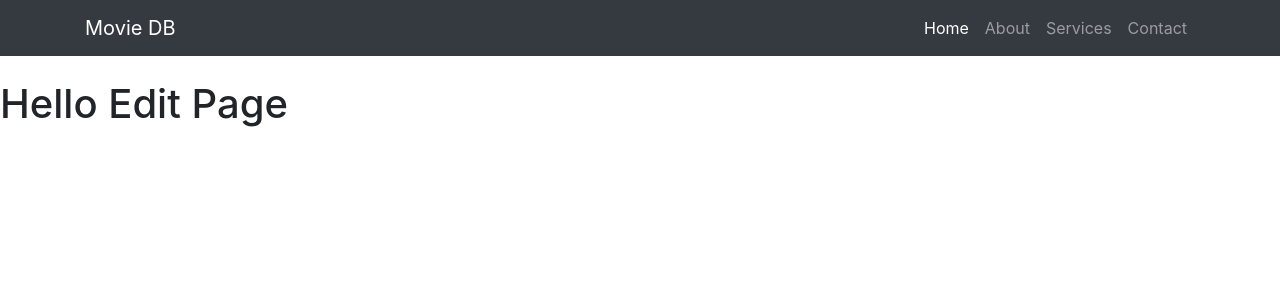
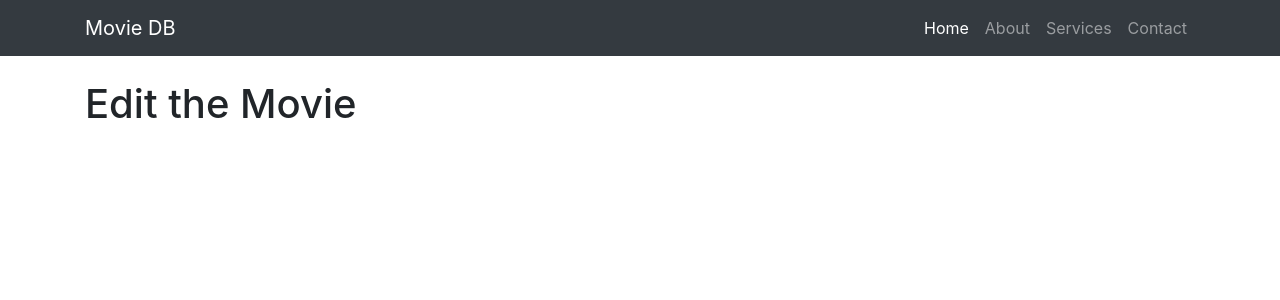
Before and after one commit to Jerga99/next-movie-proto, a Next.js app: page /movies/1/edit in a window 1280 px wide. Shown: the top 300 px of the page. Built offline with nearby package versions, Linux system fonts and the light colour scheme; no server answers.

Commit message:
49 Fetch movie to edit page

```diff
--- a/pages/movies/[id]/edit.js
+++ b/pages/movies/[id]/edit.js
@@ -1,13 +1,30 @@
 
 
 import React from 'react'
-
+import { getMovieById } from '../../../actions'
 
 class Edit extends React.Component {
 
+  static getInitialProps({query}) {
+    return {query}
+  }
+
+  state = {
+    movie: {}
+  }
+
+  componentDidMount() {
+    const { id } = this.props.query
+    getMovieById(id).then((movie) => {
+      alert(JSON.stringify(movie))
+    })
+  }
+
   render() {
     return (
-      <h1>Hello Edit Page</h1>
+      <div className="container">
+        <h1>Edit the Movie</h1>
+      </div>
     )
   }
 }
```
